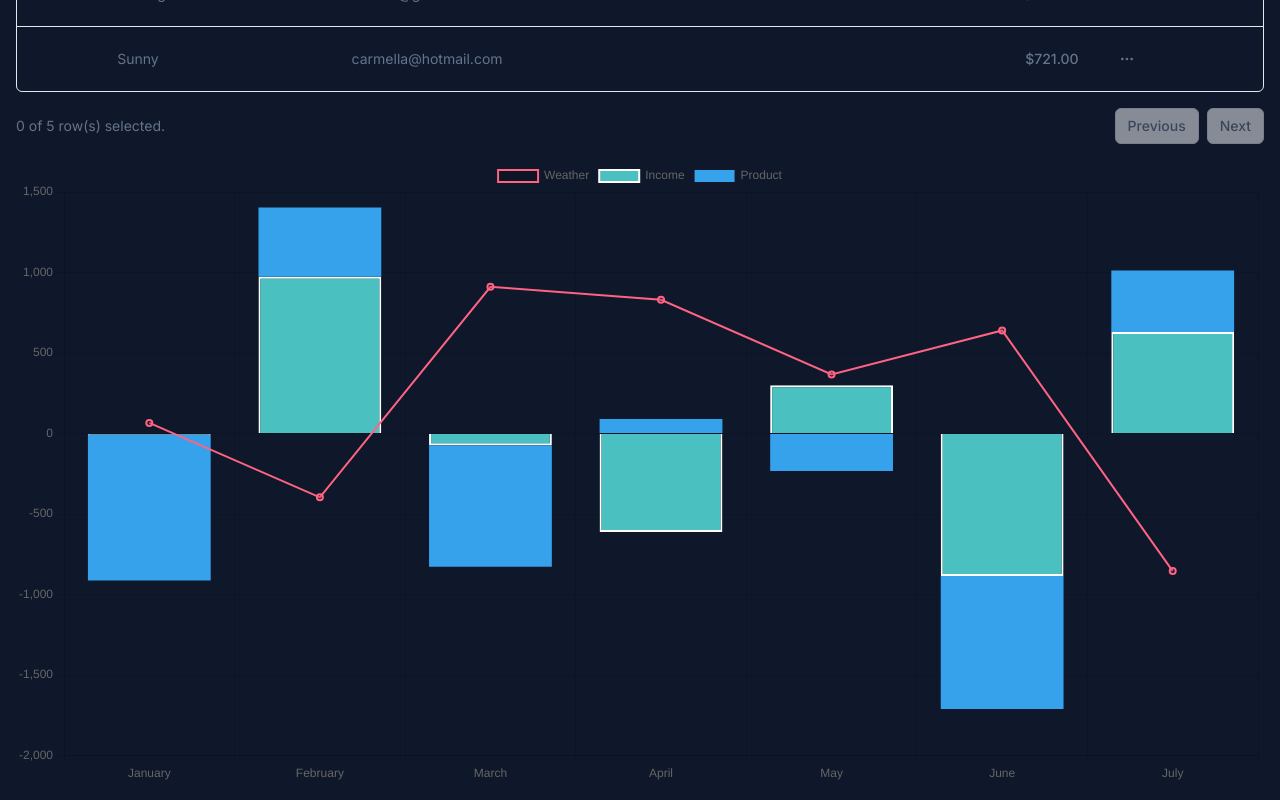
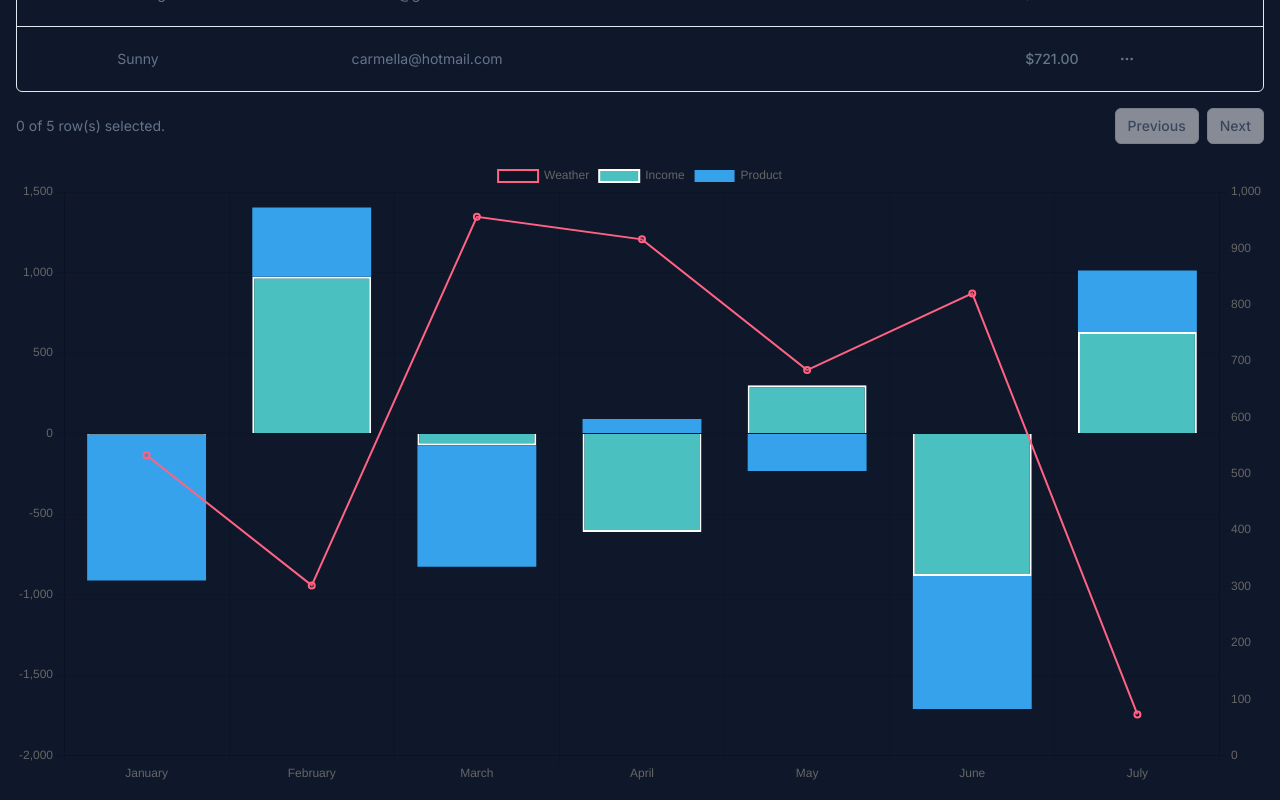
Before and after one commit to AlexanderNorup/Semesterproject-7, a Next.js app in the folder brazil/: page / in a window 1280 px wide. Shown: the part 531-1331 px from the top of the page. Built offline with nearby package versions, Linux system fonts and the light colour scheme.

Commit message:
Update ChartDemo.tsx

```diff
--- a/brazil/components/ChartDemo.tsx
+++ b/brazil/components/ChartDemo.tsx
@@ -41,6 +41,17 @@ export const options = {
     },
     y: {
       stacked: true,
+      type: "linear" as const,
+      display: true,
+      position: "left" as const,
+    },
+    y1: {
+      type: "linear" as const,
+      display: true,
+      position: "right" as const,
+      grid: {
+        drawOnChartArea: false,
+      },
     },
   },
 };
@@ -56,7 +67,8 @@ export const data = {
       borderColor: "rgb(255, 99, 132)",
       borderWidth: 2,
       fill: false,
-      data: labels.map(() => faker.datatype.number({ min: -1000, max: 1000 })),
+      data: labels.map(() => faker.datatype.number({ min: 0, max: 1000 })),
+      yAxisID: "y1",
     },
     {
       type: "bar" as const,
@@ -65,12 +77,14 @@ export const data = {
       data: labels.map(() => faker.datatype.number({ min: -1000, max: 1000 })),
       borderColor: "white",
       borderWidth: 2,
+      yAxisID: "y",
     },
     {
       type: "bar" as const,
       label: "Product",
       backgroundColor: "rgb(53, 162, 235)",
       data: labels.map(() => faker.datatype.number({ min: -1000, max: 1000 })),
+      yAxisID: "y",
     },
   ],
 };
```
